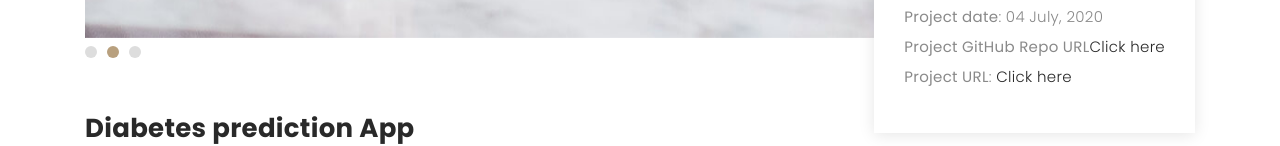
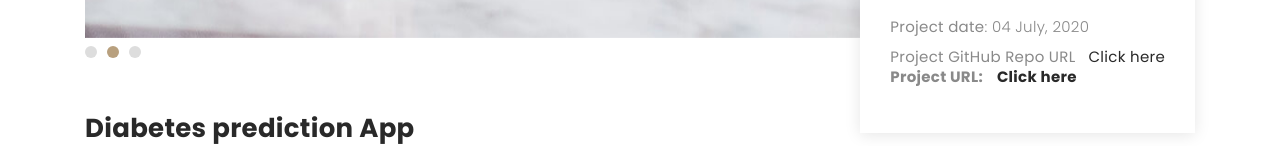
Before and after one commit to taherkayamkhani/taherkayamkhani.github.io, a plain HTML site: page Diabetes prediction App.html in a window 1280 px wide. Shown: the part 784-930 px from the top of the page. Drawn offline with Linux system fonts and the light colour scheme; files whose address does not match are found by name; a web font is replaced by a local one.

Commit message:
Update Diabetes prediction App.html

```diff
--- a/Diabetes prediction App.html
+++ b/Diabetes prediction App.html
@@ -90,8 +90,8 @@
             <h3>Project information</h3>
             <ul>
               <li><strong>Project date</strong>: 04 July, 2020</li>
-			  <li><strong>Project GitHub Repo URL</strong><a href="https://github.com/taherkayamkhani/Diabetes-Prediction">Click here</a></li>
-              <li><strong>Project URL</strong>: <a href="https://taher-predicting-diabetes.herokuapp.com">Click here</a></li>
+			  <li><strong>Project GitHub Repo URL</strong><a href="https://github.com/taherkayamkhani/Diabetes-Prediction"><b>&nbsp;&nbsp;&nbsp;Click here<b></a></li>
+              <li><strong>Project URL</strong>: <a href="https://taher-predicting-diabetes.herokuapp.com"><b>&nbsp;&nbsp;&nbsp;Click here<b></a></li>
             </ul>
           </div>
 
```
